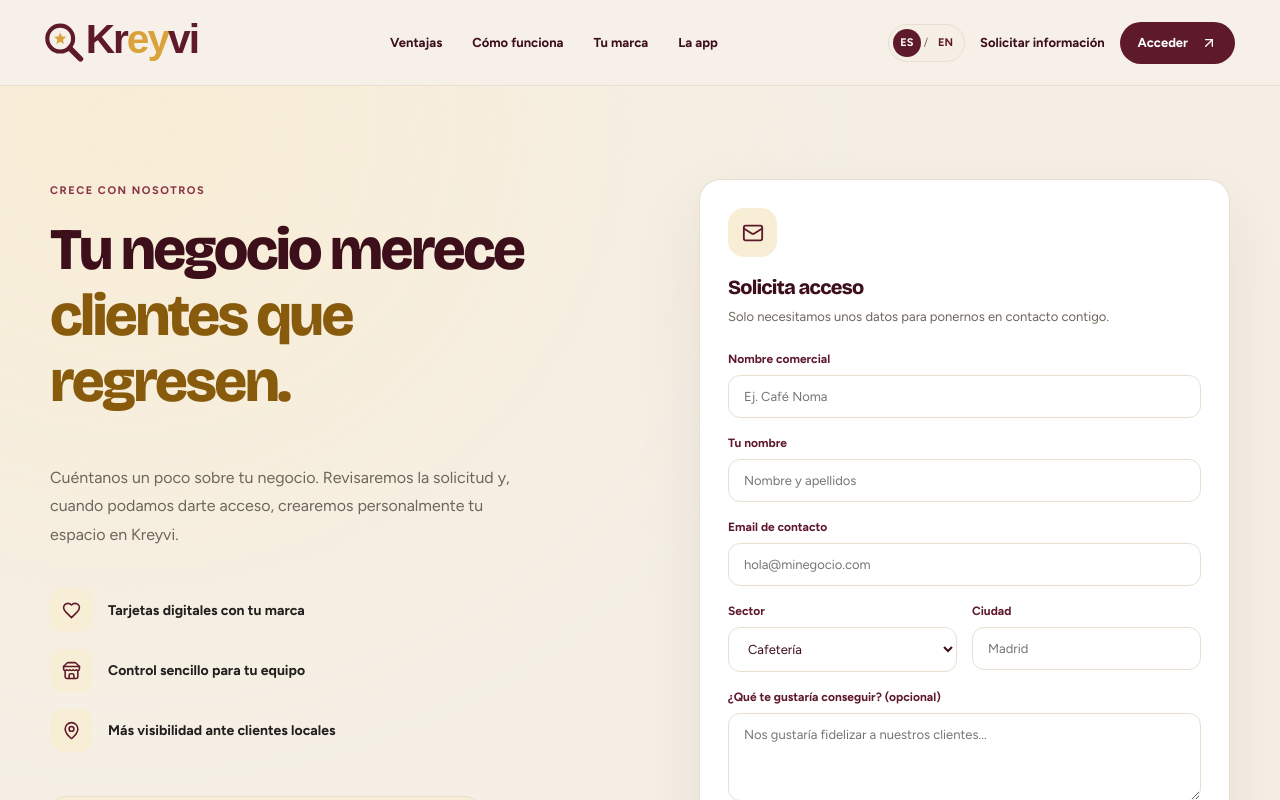
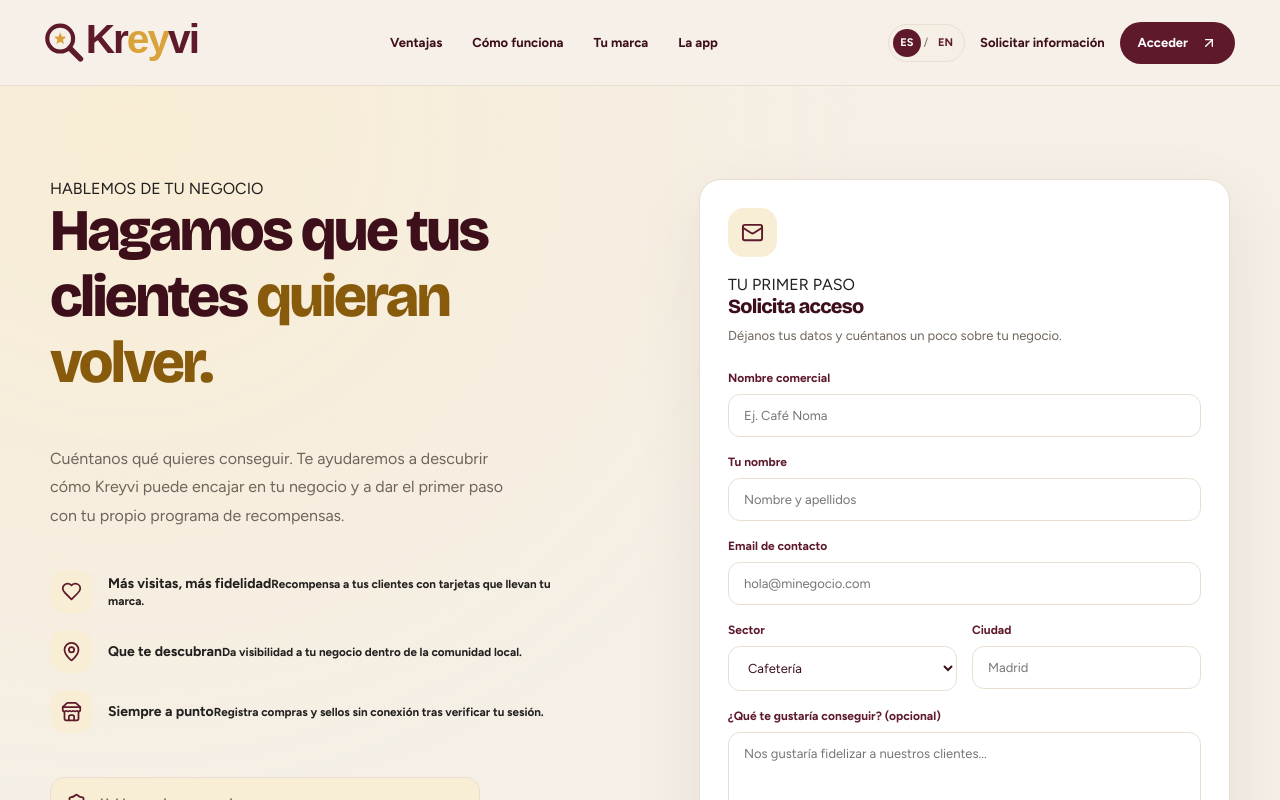
Before and after one commit to tostis005/LP, a Next.js app: page /solicitar-acceso in a window 1280 px wide. Shown: the top 800 px of the page. Built offline with nearby package versions, Linux system fonts and the light colour scheme.

Commit message:
Rediseñar la introducción de contacto conservando el formulario y su consentimiento

```diff
--- a/app/solicitar-acceso/page.tsx
+++ b/app/solicitar-acceso/page.tsx
@@ -16,15 +16,20 @@ export default function RequestAccess(){
   }catch(e){setError((e as Error).message)}finally{setBusy(false)}
  }
  return <><PublicHeader/><main className="request-page"><div className="container request-grid">
-  <section className="request-copy"><div className="eyebrow">CRECE CON NOSOTROS</div>
-   <h1>Tu negocio merece <em>clientes que regresen.</em></h1>
-   <p>Cuéntanos un poco sobre tu negocio. Revisaremos la solicitud y, cuando podamos darte acceso, crearemos personalmente tu espacio en Kreyvi.</p>
-   <div className="request-benefits"><div><div className="request-benefit-icon"><Heart size={19}/></div><span>Tarjetas digitales con tu marca</span></div><div><div className="request-benefit-icon"><Store size={19}/></div><span>Control sencillo para tu equipo</span></div><div><div className="request-benefit-icon"><MapPin size={19}/></div><span>Más visibilidad ante clientes locales</span></div></div>
-   <div className="request-note"><ShieldCheck size={20}/><span>El alta no es automática: nuestro equipo revisa todas las solicitudes antes de activar un negocio.</span></div>
+  <section className="request-copy"><div className="request-kicker"><span aria-hidden="true"/> HABLEMOS DE TU NEGOCIO</div>
+   <h1>Hagamos que tus clientes <em>quieran volver.</em></h1>
+   <p>Cuéntanos qué quieres conseguir. Te ayudaremos a descubrir cómo Kreyvi puede encajar en tu negocio y a dar el primer paso con tu propio programa de recompensas.</p>
+   <div className="request-benefits">
+    <div><div className="request-benefit-icon"><Heart size={21}/></div><span><strong>Más visitas, más fidelidad</strong><small>Recompensa a tus clientes con tarjetas que llevan tu marca.</small></span></div>
+    <div><div className="request-benefit-icon"><MapPin size={21}/></div><span><strong>Que te descubran</strong><small>Da visibilidad a tu negocio dentro de la comunidad local.</small></span></div>
+    <div><div className="request-benefit-icon"><Store size={21}/></div><span><strong>Siempre a punto</strong><small>Registra compras y sellos sin conexión tras verificar tu sesión.</small></span></div>
+   </div>
+   <div className="request-note"><ShieldCheck size={21}/><span><strong>Hablemos sin compromiso.</strong><br/>Nuestro equipo revisará tu solicitud antes de activar tu negocio. No se realiza ningún cobro por solicitar acceso.</span></div>
+   <Link className="request-app-link" href="/mi-loyally?instalar=1">¿Quieres conocer la app? <ArrowUpRight size={17}/></Link>
   </section>
   <section className="panel-card request-form">
   {sent?<div className="request-success"><CheckCircle2 size={48}/><h2>¡Solicitud recibida!</h2><p>Hemos registrado tus datos. La incorporación requiere revisión manual; este mensaje no implica que el negocio esté aprobado.</p><Link className="button button-dark" href="/">Volver a inicio <ArrowUpRight size={17}/></Link></div>:
-  <><div className="panel-icon"><Mail size={22}/></div><h2>Solicita acceso</h2><p className="muted">Solo necesitamos unos datos para ponernos en contacto contigo.</p>
+  <><div className="request-form-heading"><div className="panel-icon"><Mail size={23}/></div><div><span className="request-form-kicker">TU PRIMER PASO</span><h2>Solicita acceso</h2></div></div><p className="muted">Déjanos tus datos y cuéntanos un poco sobre tu negocio.</p>
   <form className="form-stack" onSubmit={submit}><label>Nombre comercial<input required minLength={2} maxLength={120} value={business_name} onChange={e=>setBusiness(e.target.value)} placeholder="Ej. Café Noma"/></label>
    <label>Tu nombre<input required minLength={2} maxLength={120} value={contact_name} onChange={e=>setName(e.target.value)} placeholder="Nombre y apellidos"/></label>
    <label>Email de contacto<input required type="email" maxLength={254} value={contact_email} onChange={e=>setEmail(e.target.value)} placeholder="hola@minegocio.com"/></label>
```
